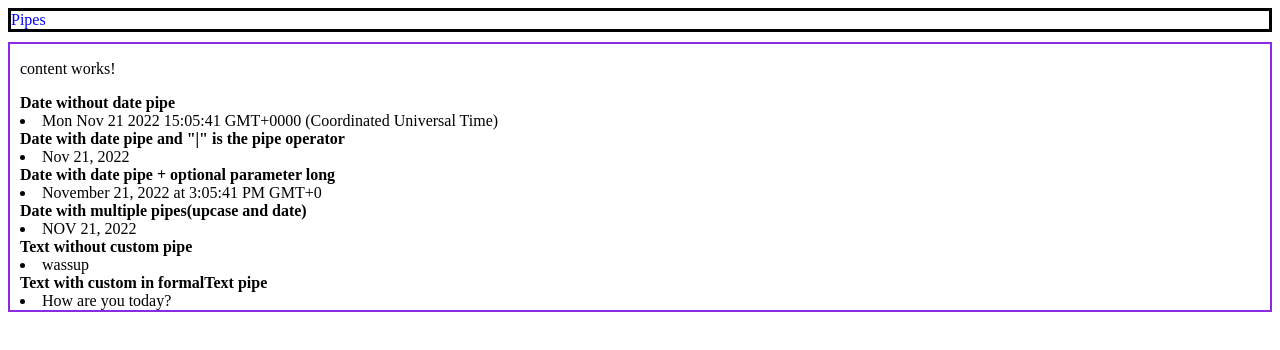
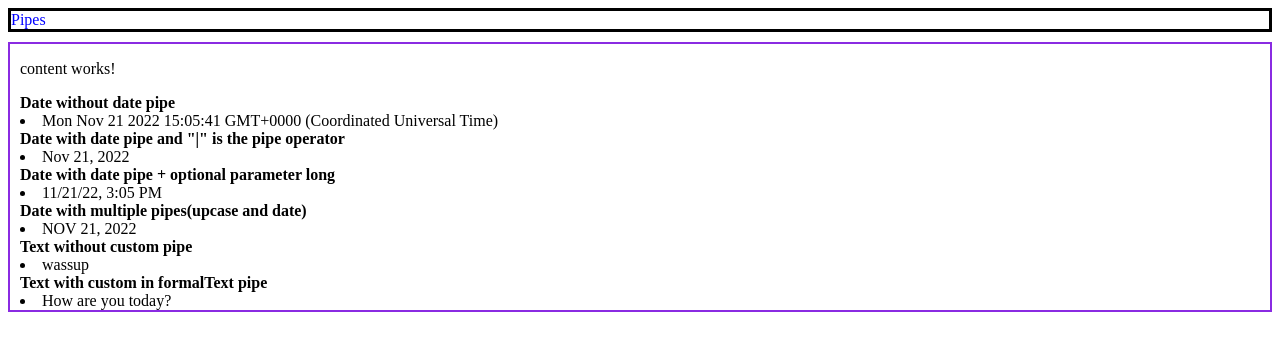
Before and after one commit to mchib031/Angular-Experiment, an Angular app in the folder Testing/testing-app/: page / in a window 1280 px wide. Shown: the top 350 px of the page. Built offline with nearby package versions, Linux system fonts and the light colour scheme.

Commit message:
Update content.component.html

```diff
--- a/Testing/testing-app/src/app/content/content.component.html
+++ b/Testing/testing-app/src/app/content/content.component.html
@@ -4,7 +4,7 @@
 <b>Date with date pipe and "|" is the pipe operator</b>
 <li>{{date | date}}</li>
 <b>Date with date pipe + optional parameter long</b>
-<li>{{date | date: "long"}}</li>
+<li>{{date | date: "short"}}</li>
 <b>Date with multiple pipes(upcase and date)</b>
 <li>{{date | date | uppercase}}</li>
 <b>Text without custom pipe</b>
```
